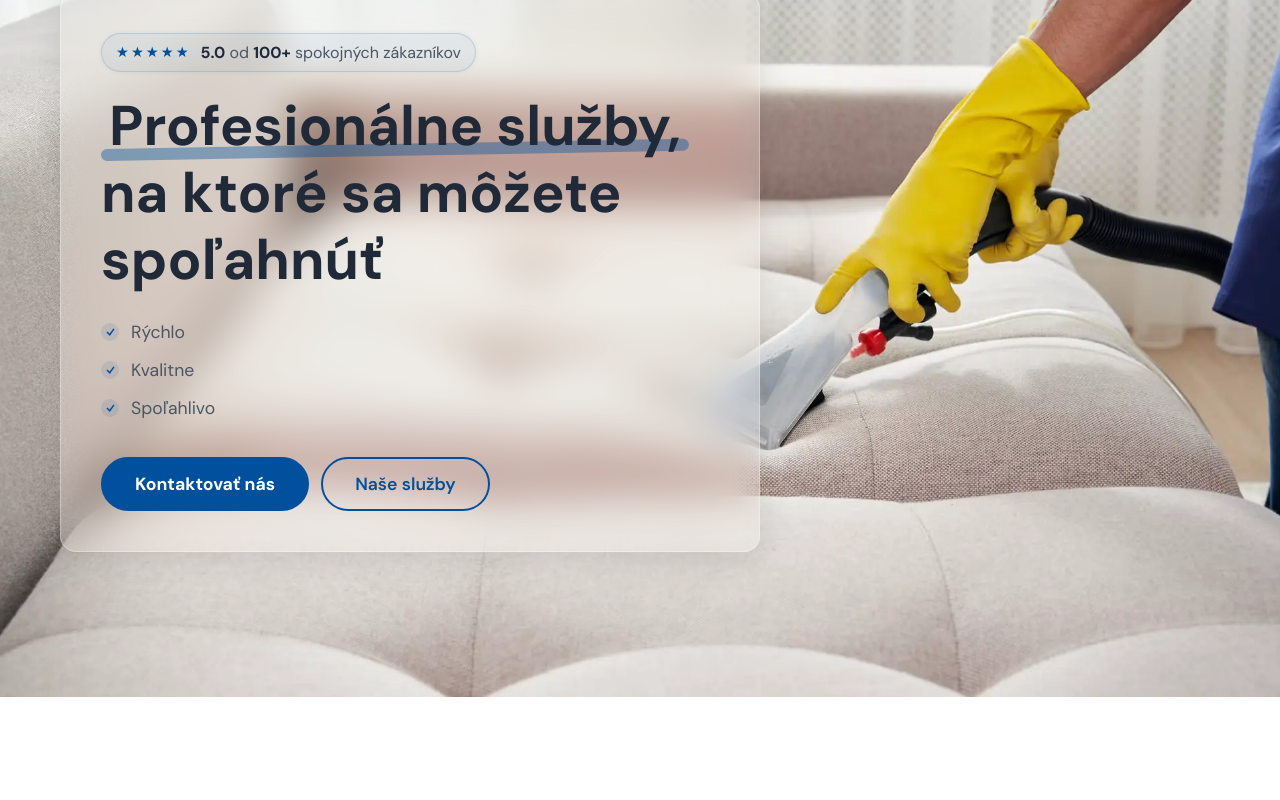
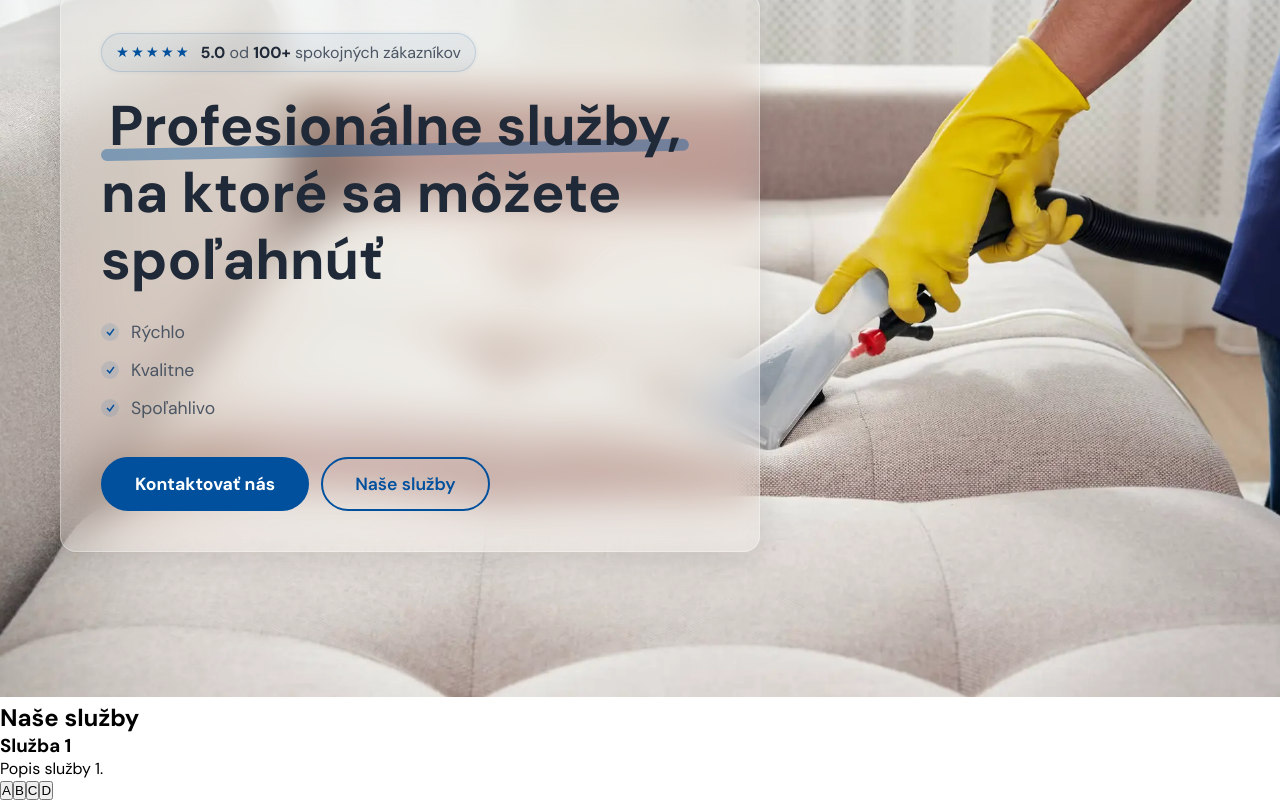
Before and after one commit to MatejHlavac/Template_repo_sevices, a Nuxt app: page / in a window 1280 px wide. Shown: the part 178-978 px from the top of the page. Before the commit the page ends 880 px from the top, so only its background shows below. Built offline with nearby package versions, Linux system fonts and the light colour scheme.

Commit message:
JSON a ServiceSection
- naplnenie JSON suboru testovacimi datami pre sluzby
- vytvorenie sekcie zobrazujucej sluzby
- vytvorenie karty sluzby, po kliknuti sa zobrazi obsah danej sluzby

```diff
--- /dev/null
+++ b/components/ServiceCard.vue
@@ -0,0 +1,24 @@
+<script>
+export default {
+    props: {
+        service: {
+            type: Object,
+            required: true
+        }
+    },
+
+    methods: {
+        handleClick() {
+            this.$emit('vybrata-sluzba', this.service)
+        }
+    }
+}
+</script>
+
+<template>
+    <button @click="handleClick" class="service-button">
+        <p>
+            {{ service.obrazokCard }}
+        </p>
+    </button>
+</template>
--- a/components/ServicesSection.vue
+++ b/components/ServicesSection.vue
@@ -1,11 +1,47 @@
 <script>
+import siteContent from '~/content/site_content.json'
+
 export default {
     data() {
-        return {}
+        const services = siteContent.services
+        return {
+            services,
+            showedService: services[0]?.id ?? null
+        }
+    },
+
+    methods: {
+        changeShowedService(service) {
+            this.showedService = service.id
+        }
+    },
+
+    computed: {
+        serviceToShow() {
+            const service = this.services.find(service => service.id === this.showedService)
+            return service
+        }
     }
 }
 </script>
 
 <template>
-
+    <h2 class="services-section-title">Naše služby</h2>
+    <div class="service-content-container">
+        <div class="service-detail" v-if="serviceToShow">
+            <h3>{{ serviceToShow.nazov }}</h3>
+            <p>{{ serviceToShow.popis }}</p>
+        </div>
+        <p v-else>Ups, niečo sa pokazilo</p>
+    </div>
+    <div class="service-cards-container">
+        <div class="service-card">
+            <ServiceCard
+                v-for="service in services"
+                :key="service.id"
+                @vybrata-sluzba="changeShowedService"
+                :service="service">
+            </ServiceCard>
+        </div>
+    </div>
 </template>
--- a/content/site_content.json
+++ b/content/site_content.json
@@ -25,5 +25,35 @@
       "contact": "Kontaktovať nás",
       "services": "Naše služby"
     }
-  }
+  },
+  "services": [
+    {
+      "id": "sluzba-prva",
+      "nazov": "Služba 1",
+      "popis": "Popis služby 1.",
+      "obrazok": "/images/services/sluzba-1.webp",
+      "obrazokCard": "A"
+    },
+    {
+      "id": "sluzba-druha",
+      "nazov": "Služba 2",
+      "popis": "Popis služby 2.",
+      "obrazok": "/images/services/sluzba-2.webp",
+      "obrazokCard": "B"
+    },
+    {
+      "id": "sluzba-tretia",
+      "nazov": "Služba 3",
+      "popis": "Popis služby 3.",
+      "obrazok": "/images/services/sluzba-3.webp",
+      "obrazokCard": "C"
+    },
+    {
+      "id": "sluzba-stvrta",
+      "nazov": "Služba 4",
+      "popis": "Popis služby 4.",
+      "obrazok": "/images/services/sluzba-4.webp",
+      "obrazokCard": "D"
+    }
+  ]
 }
--- a/pages/index.vue
+++ b/pages/index.vue
@@ -1,6 +1,12 @@
+<script setup lang="ts">
+import ServicesSection from '~/components/ServicesSection.vue';
+
+</script>
+
 <template>
   <main>
     <Navigation />
     <HeroSection />
+    <ServicesSection />
   </main>
 </template>
```
